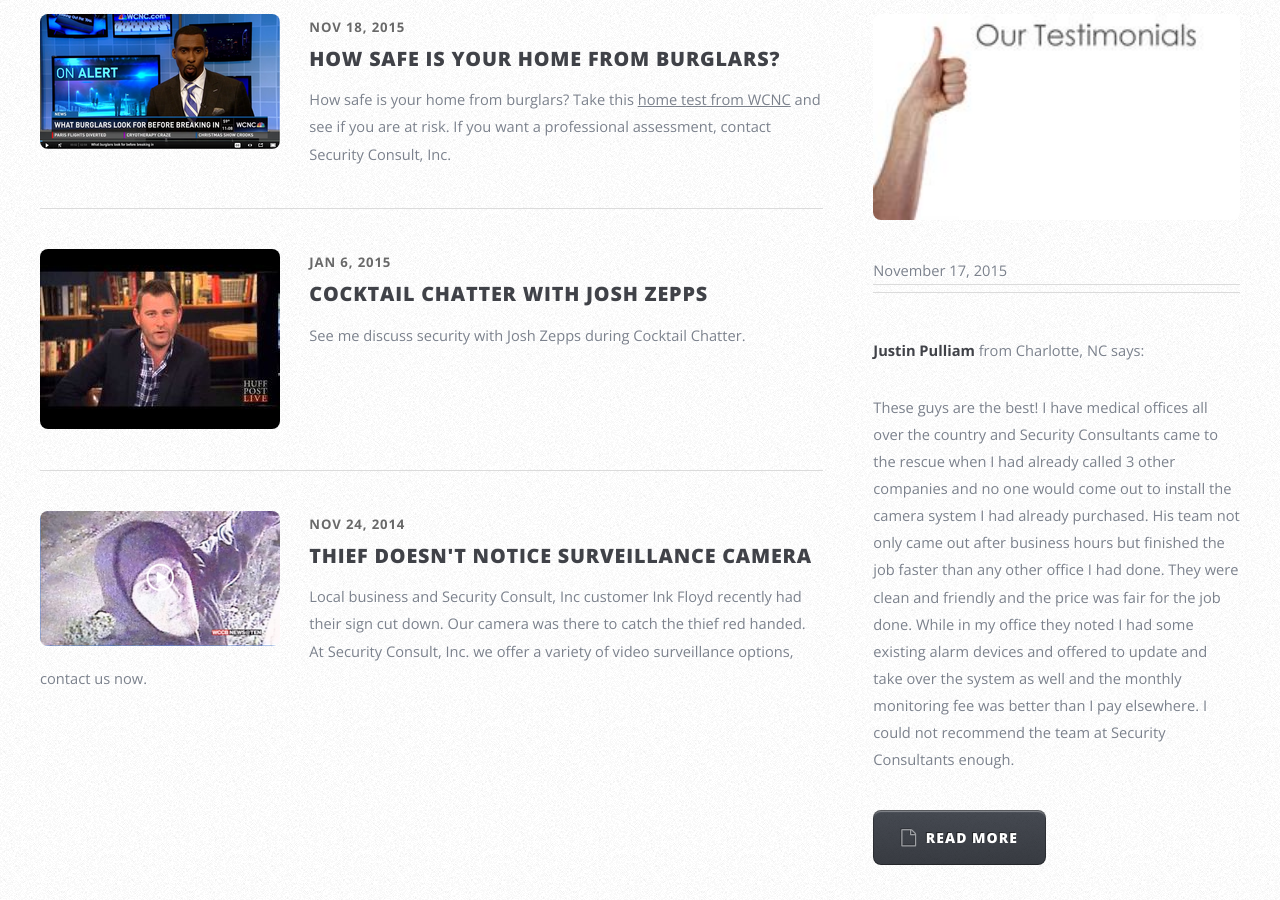
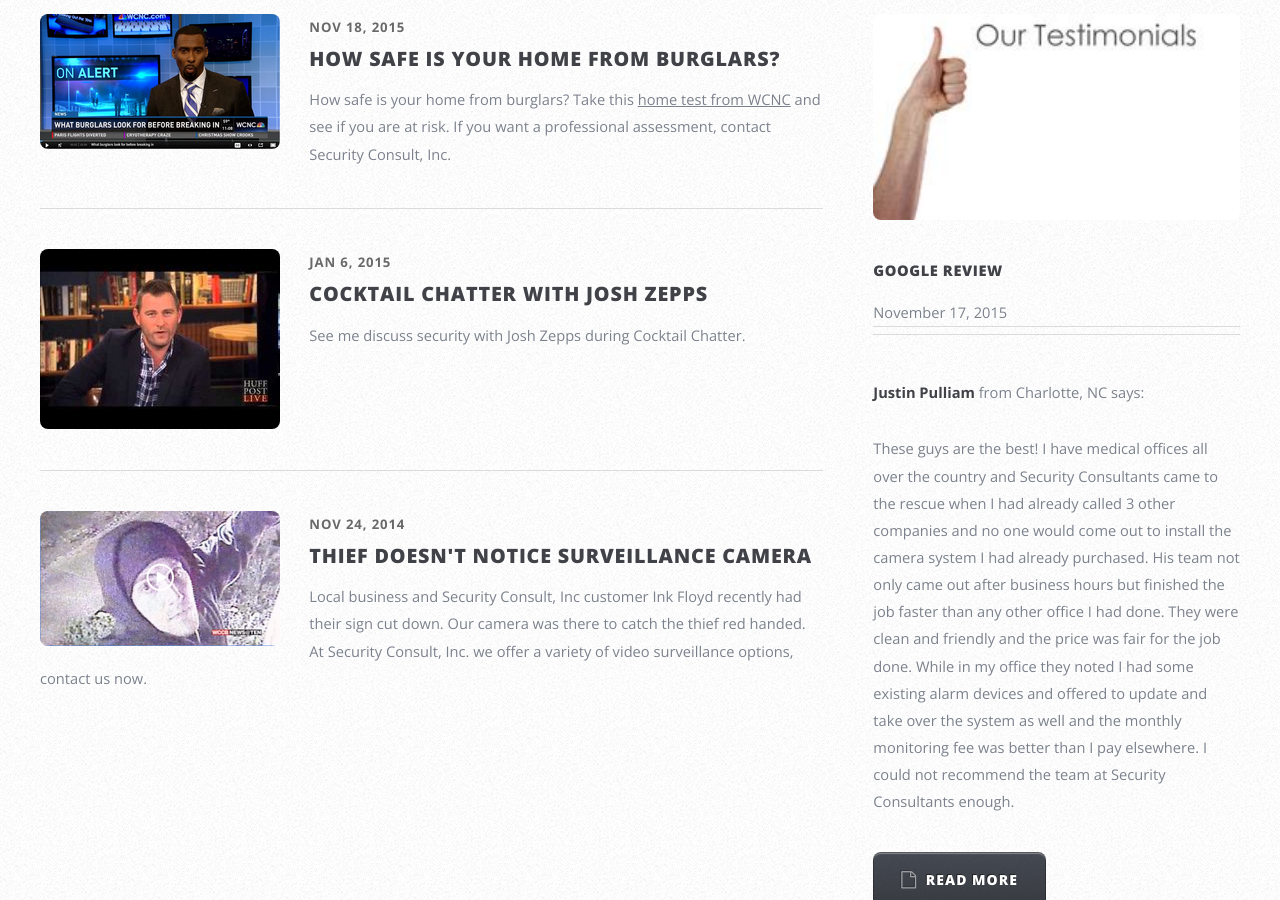
Before and after one commit to breasor/securityconsult, a Jekyll site: the page built from index.html, in a window 1280 px wide and 900 px high, scrolled down 2530 px. Built offline with Jekyll 4.4.1, drawn with Linux system fonts in a browser that asks for light colours.

```diff
--- a/index.html
+++ b/index.html
@@ -135,14 +135,14 @@ title: Home
 									{% for node in sorted | limit: 1 %}
 
 				            <header class="major">
-				              <h4>{{ node.descriptionx }}</h4>
+				              <h4>{{ node.description }}</h4>
 				             {{node.date | date: '%B %d, %Y'}}<br />
 
 				            </header>
 				            <!-- <span class="image featured" itemprop="articleBody"><img src="images/pic08.jpg" alt="" /></span> -->
 
 				            <p>
-				             <strong>{{ node.title }}</strong> from {{ node.location }} says: {{ node.excerpt }}
+				             <strong>{{ node.title }}</strong> from {{ node.location }} says: {{ node.content }}
 				             </p>
 
 										{% endfor %}
```
Also changed, not shown: 2 other files.
